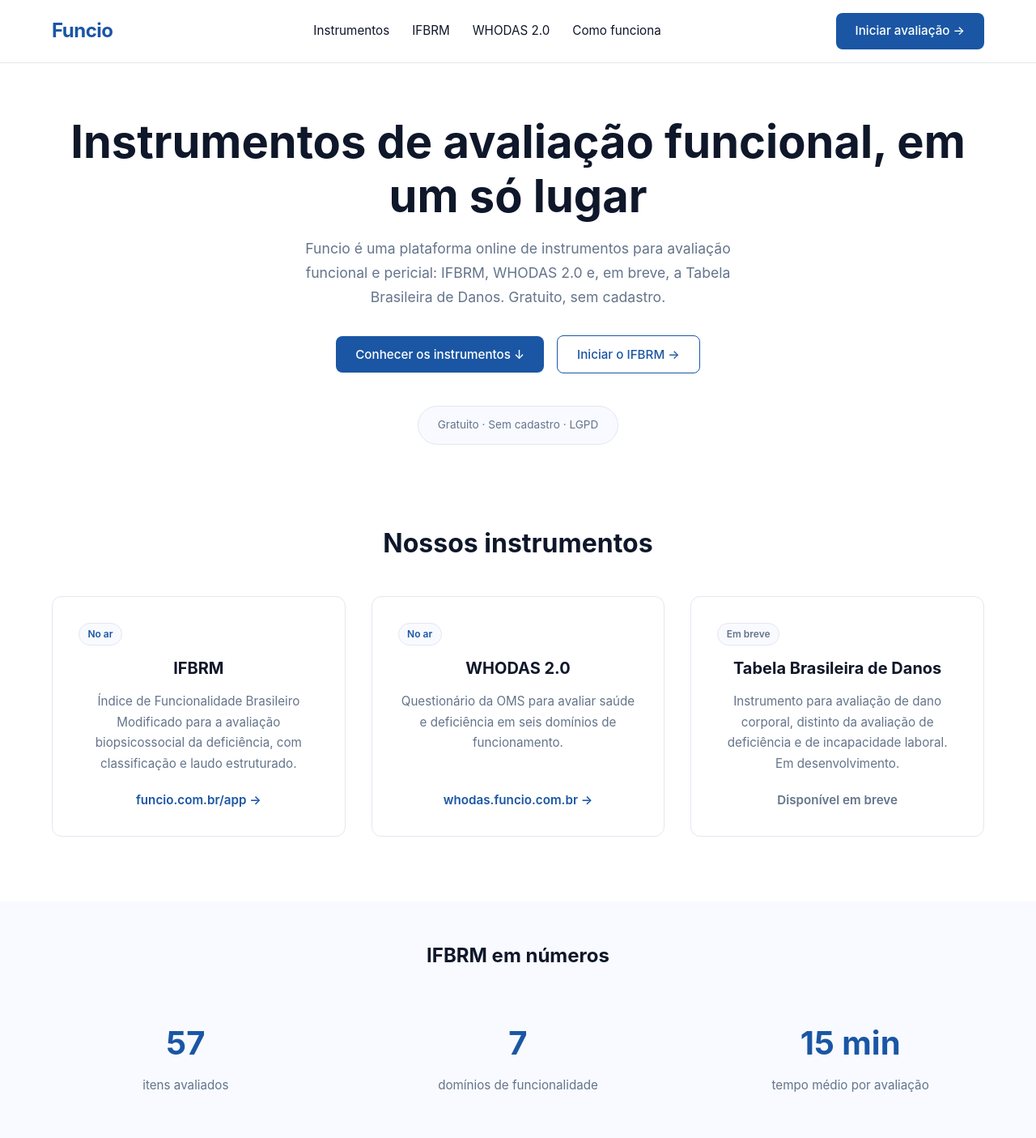
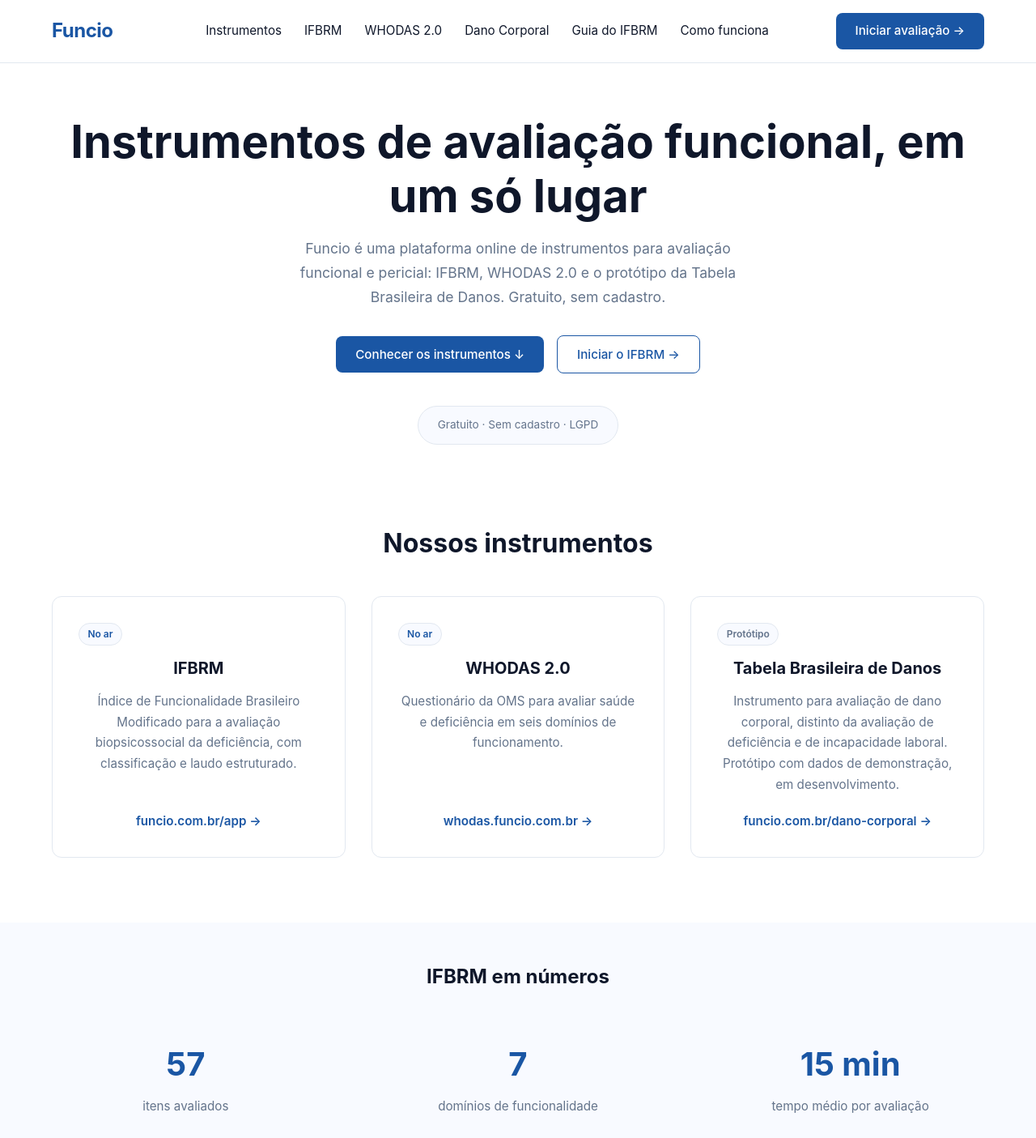
Before and after one commit to eugene-cyber-lab/funcio, a plain HTML site: page index.html in a window 1280 px wide. Shown: the top 1405 px of the page at 81% size. Drawn offline with Linux system fonts and the light colour scheme.

Commit message:
feat(home): link Dano Corporal prototype and IFBRM guide

```diff
--- a/index.html
+++ b/index.html
@@ -3,10 +3,10 @@
 <head>
   <meta charset="UTF-8">
   <meta name="viewport" content="width=device-width, initial-scale=1.0">
-  <meta name="description" content="Funcio - Plataforma online gratuita de instrumentos de avaliação funcional: IFBRM, WHODAS 2.0 e, em breve, a Tabela Brasileira de Danos.">
+  <meta name="description" content="Funcio - Plataforma online gratuita de instrumentos de avaliação funcional: IFBRM, WHODAS 2.0 e o protótipo da Tabela Brasileira de Danos.">
   <meta name="keywords" content="IFBRM, WHODAS 2.0, dano corporal, avaliação deficiência, funcionalidade, Brasil, gratuito, peritos médicos">
   <meta property="og:title" content="Funcio - Instrumentos de avaliação funcional">
-  <meta property="og:description" content="Plataforma gratuita com IFBRM, WHODAS 2.0 e, em breve, a Tabela Brasileira de Danos.">
+  <meta property="og:description" content="Plataforma gratuita com IFBRM, WHODAS 2.0 e o protótipo da Tabela Brasileira de Danos.">
   <meta property="og:type" content="website">
   <meta property="og:url" content="https://www.funcio.com.br">
   <meta name="twitter:card" content="summary_large_image">
@@ -577,6 +577,8 @@
         <a href="#instrumentos">Instrumentos</a>
         <a href="app.html">IFBRM</a>
         <a href="https://whodas.funcio.com.br">WHODAS 2.0</a>
+        <a href="/dano-corporal">Dano Corporal</a>
+        <a href="/ifbrm">Guia do IFBRM</a>
         <a href="#como-funciona">Como funciona</a>
       </div>
       <div class="nav-right">
@@ -590,7 +592,7 @@
     <!-- Hero -->
     <section class="hero">
       <h1>Instrumentos de avaliação funcional, em um só lugar</h1>
-      <p>Funcio é uma plataforma online de instrumentos para avaliação funcional e pericial: IFBRM, WHODAS 2.0 e, em breve, a Tabela Brasileira de Danos. Gratuito, sem cadastro.</p>
+      <p>Funcio é uma plataforma online de instrumentos para avaliação funcional e pericial: IFBRM, WHODAS 2.0 e o protótipo da Tabela Brasileira de Danos. Gratuito, sem cadastro.</p>
 
       <div class="hero-cta">
         <a href="#instrumentos" class="btn btn-primary">Conhecer os instrumentos ↓</a>
@@ -618,12 +620,12 @@
           <p>Questionário da OMS para avaliar saúde e deficiência em seis domínios de funcionamento.</p>
           <span class="instrument-link">whodas.funcio.com.br →</span>
         </a>
-        <div class="card instrument-card">
-          <span class="instrument-tag soon">Em breve</span>
+        <a class="card instrument-card" href="/dano-corporal">
+          <span class="instrument-tag soon">Protótipo</span>
           <h3>Tabela Brasileira de Danos</h3>
-          <p>Instrumento para avaliação de dano corporal, distinto da avaliação de deficiência e de incapacidade laboral. Em desenvolvimento.</p>
-          <span class="instrument-link" style="color:var(--text-muted)">Disponível em breve</span>
-        </div>
+          <p>Instrumento para avaliação de dano corporal, distinto da avaliação de deficiência e de incapacidade laboral. Protótipo com dados de demonstração, em desenvolvimento.</p>
+          <span class="instrument-link">funcio.com.br/dano-corporal →</span>
+        </a>
       </div>
     </section>
 
@@ -668,6 +670,7 @@
           <p>Resultado imediato com mapa de funcionalidade e parecer técnico estruturado.</p>
         </div>
       </div>
+      <p style="text-align:center;margin-top:1.5rem"><a href="/ifbrm" class="btn btn-secondary">Ler o guia completo do IFBRM →</a></p>
     </section>
 
     <!-- Para quem -->
```
